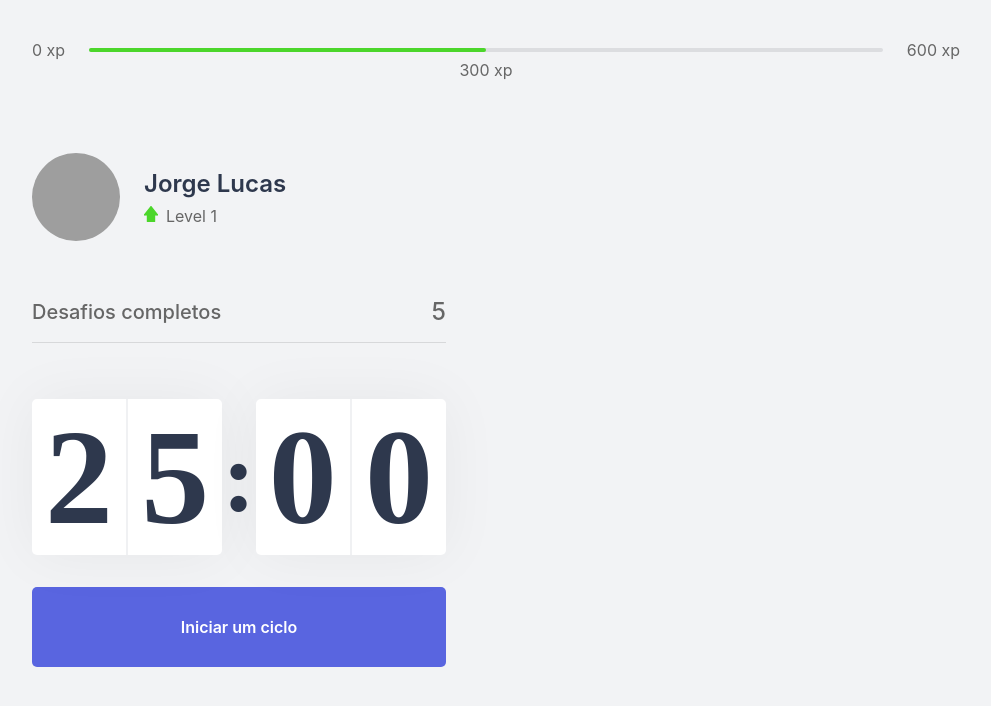
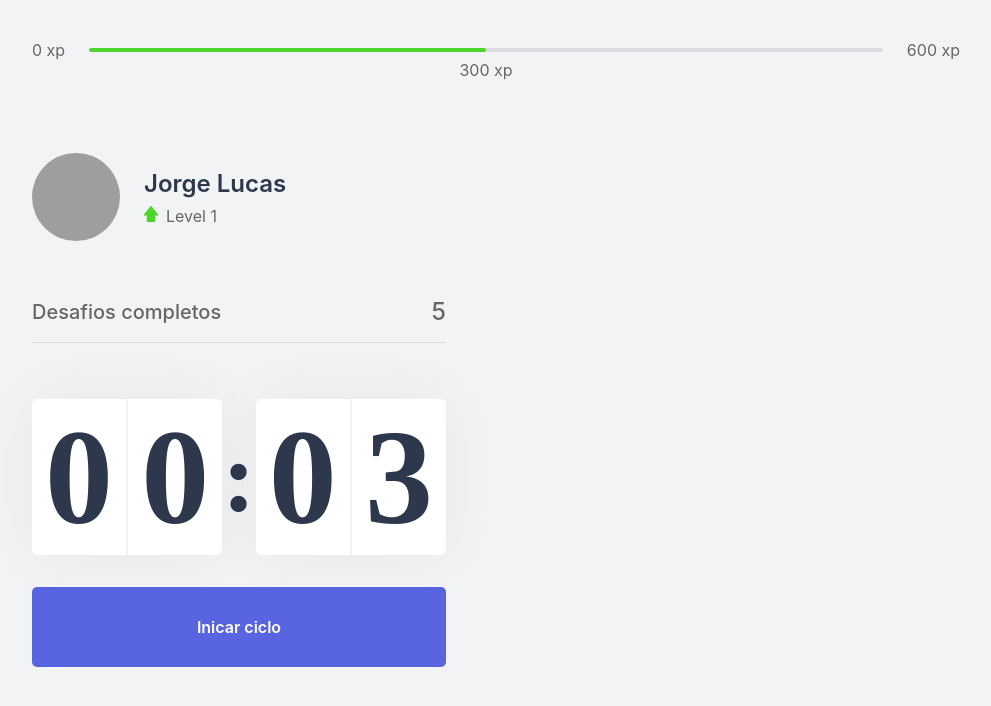
Before and after one commit to jorgelucasac/nlw4ReactJs, a Next.js app: page / in a window 1280 px wide. Shown: the top 706 px of the page, without its empty margins (144-1135 px from the left). Built offline with nearby package versions, Linux system fonts and the light colour scheme; grey boxes are pictures that could not be loaded.

Commit message:
dinalização do cronômetro

```diff
--- a/src/components/Coutdown.tsx
+++ b/src/components/Coutdown.tsx
@@ -1,9 +1,12 @@
 import { useState, useEffect } from 'react';
 import styles from '../styles/components/Countdown.module.css'
 
+let countdownTimeOut: NodeJS.Timeout;
+
 export function Countdown() {
-    const [time, setTime] = useState(25 * 60);
-    const [active, setActive] = useState(false);
+    const [time, setTime] = useState(0.05 * 60);
+    const [isActive, setIsActive] = useState(false);
+    const [hasFInished, sethasFInished] = useState(false);
 
 
     const minutes = Math.floor(time / 60);
@@ -13,16 +16,26 @@
     const [secondLeft, secondRight] = String(seconts).padStart(2, '0').split('');
 
     function startCountdown() {
-        setActive(true);
+        setIsActive(true);
+    }
+    function resetCountdown() {
+        setIsActive(false);
+        setTime(25 * 60);
+        clearTimeout(countdownTimeOut)
     }
     useEffect(() => {
-        if (active && time > 0) {
-            setTimeout(() => {
+        if (isActive && time > 0) {
+            countdownTimeOut = setTimeout(() => {
                 setTime(time - 1)
             }, 1000);
         }
+        else if (isActive && time == 0) {
+            sethasFInished(true);
+            setIsActive(false);
+            console.log("acabouuuu");
+        }
         console.log(time);
-    }, [active, time]);
+    }, [isActive, time]);
 
     return (
         <div>
@@ -37,9 +50,42 @@
                     <span>{secondRight}</span>
                 </div>
             </div>
-            <button type="button" onClick={startCountdown} className={styles.countdownButton}>
-                Iniciar um ciclo
-            </button>
+
+            {hasFInished ? (
+                <button
+                    disabled
+                    type="button"
+                    onClick={resetCountdown}
+                    className={styles.countdownButton}>
+                    Ciclo encerrado
+                </button>
+            )
+                :
+                (
+                    <>
+                        {
+                            isActive ?
+                                (
+                                    <button
+                                        type="button"
+                                        onClick={resetCountdown}
+                                        className={`${styles.countdownButton} ${styles.countdownButtonActive}`}>
+                                        Abandonar um ciclo
+                                    </button>
+                                )
+                                :
+                                (
+                                    <button type="button" onClick={startCountdown} className={styles.countdownButton}>
+                                        Inicar ciclo
+                                    </button>
+                                )
+                        }
+                    </>
+                )
+            }
+
+
+
         </div>
     );
 }
--- a/src/styles/components/Countdown.module.css
+++ b/src/styles/components/Countdown.module.css
@@ -65,3 +65,19 @@
 .countdownButton:hover {
  background: var(--blue-dark);
 }
+
+.countdownButtonActive {
+    background: var(--white);
+    color: var(--title);
+}
+
+.countdownButtonActive:not(:disabled):hover {
+    background: var(--red);
+    color: var(--white);
+}
+
+.countdownButton:disabled {
+    background: var(--white);
+    color: var(--text);
+    cursor: not-allowed;
+}
```
